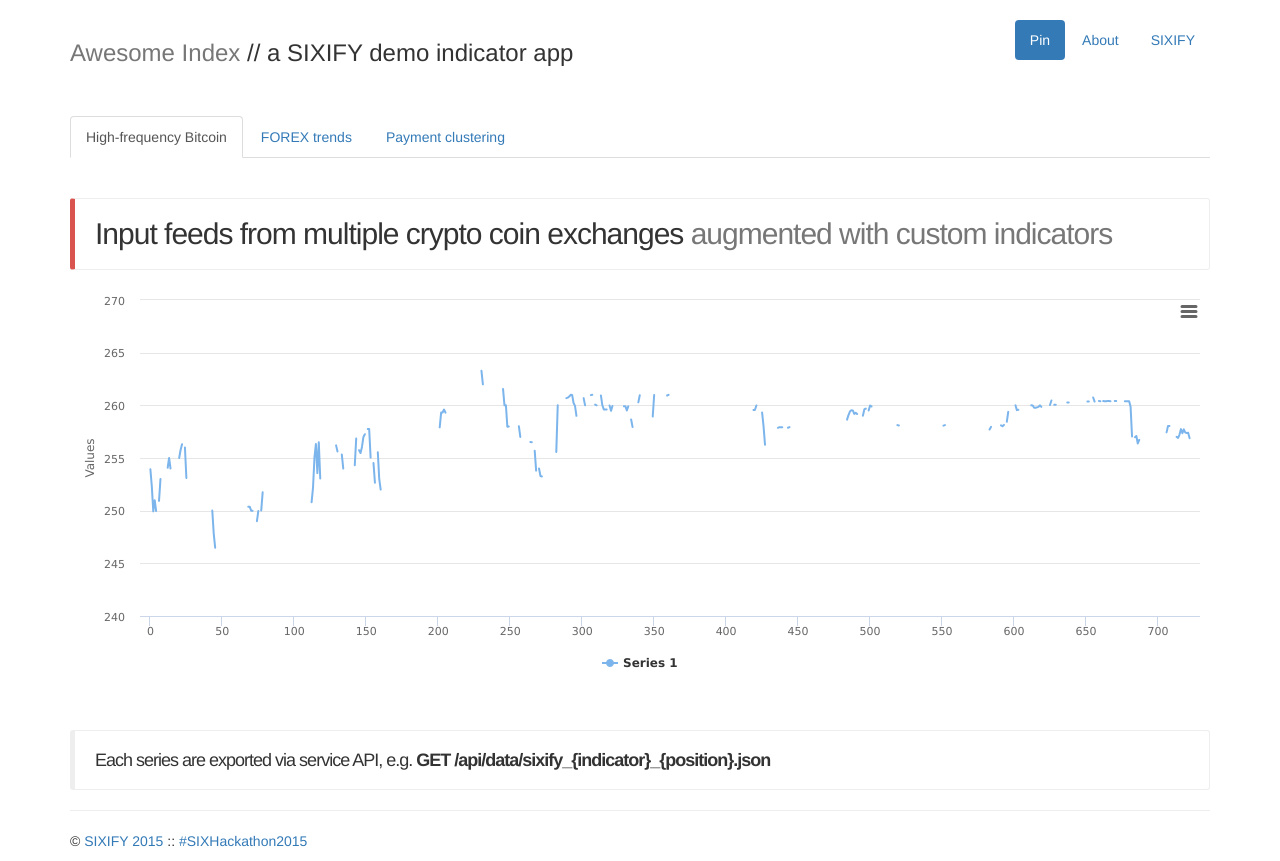
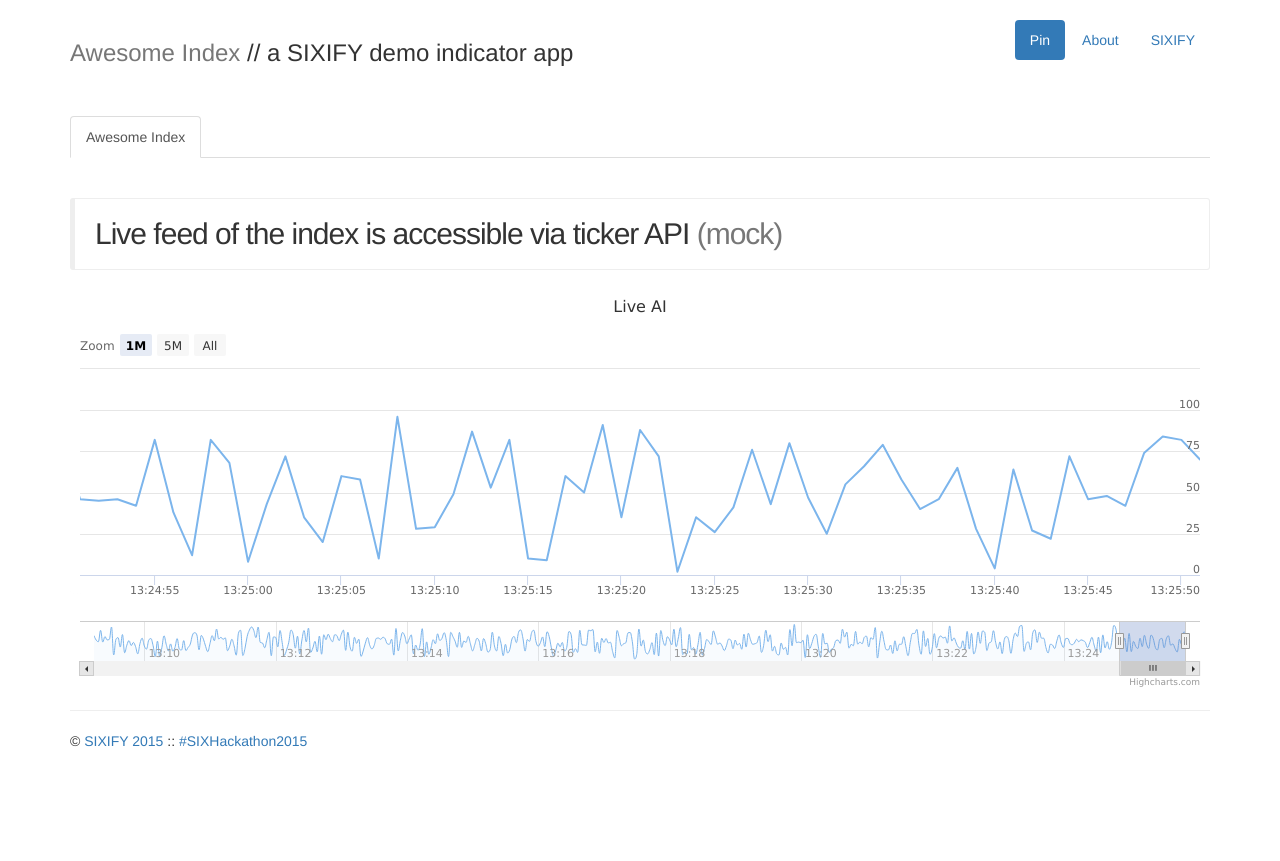
Before and after one commit to sixify/sixify, a plain HTML site: page visualize/index.html in a window 1280 px wide. After the commit the page ends 800 px from the top, so only its background shows below. Drawn offline with nearby package versions, Linux system fonts and the light colour scheme; animation ran at ten frames a second.

Commit message:
modified:   index.html new file:   scripts/ai.js modified:   scripts/highfreq.js modified:   scripts/tabs.js

```diff
--- a/visualize/index.html
+++ b/visualize/index.html
@@ -38,17 +38,24 @@
       <br><br>
 
       <ul id="visual-tabs" class="nav nav-tabs">
-        <li role="presentation" class="active"><a href="#highfreq">High-frequency Bitcoin</a></li>
+        <li role="presentation" class="active"><a href="#ai">Awesome Index</a></li>
+        <!-- <li role="presentation"><a href="#highfreq">High-frequency Bitcoin</a></li>
         <li role="presentation"><a href="#forex">FOREX trends</a></li>
-        <li role="presentation"><a href="#payment_clustering">Payment clustering</a></li>
+        <li role="presentation"><a href="#payment_clustering">Payment clustering</a></li> -->
       </ul>
 
       <br>
 
       <div class="tab-content">
 
+        <!-- Awesome index (AI) -->
+        <div id="ai" class="tab-pane fade in active">
+          <h2 class="featurette-heading free-border free-border-2">Live feed of the index is accessible via ticker API <span class="text-muted">(mock)</span></h2>
+          <div id="ai-container" style="height: 400px; min-width: 310px"></div>
+        </div>
+
         <!-- High Freq story -->
-        <div id="highfreq" class="tab-pane fade in active">
+        <div id="highfreq" class="tab-pane fade">
           <h2 class="featurette-heading free-border free-border-1">Input feeds from multiple crypto coin exchanges <span class="text-muted">augmented with custom indicators</span></h2>
           <div id="highfreq-container" style="height: 400px; min-width: 310px"></div>
           <br>
@@ -60,7 +67,6 @@
           <h2 class="featurette-heading free-border">Input feeds from multiple crypto coin exchanges <span class="text-muted">augmented with custom indicators</span></h2>
           <div id="forex-container" style="height: 400px; min-width: 310px"></div>
         </div>
-
 
         <hr>
 
@@ -74,6 +80,7 @@
     <script src="http://code.highcharts.com/stock/highstock.js"></script>
     <script src="http://code.highcharts.com/stock/modules/exporting.js"></script>
     <script src="scripts/tabs.js"></script>
+    <script src="scripts/ai.js"></script>
     <script src="scripts/highfreq.js"></script>
     <script src="scripts/forex.js"></script>
     <script type="text/javascript"> <!--
--- /dev/null
+++ b/visualize/scripts/ai.js
@@ -0,0 +1,68 @@
+$(function () {
+
+    Highcharts.setOptions({
+        global : {
+            useUTC : false
+        }
+    });
+
+    // Create the chart
+    $('#ai-container').highcharts('StockChart', {
+        chart : {
+            events : {
+                load : function () {
+
+                    // set up the updating of the chart each second
+                    var series = this.series[0];
+                    setInterval(function () {
+                        var x = (new Date()).getTime(), // current time
+                            y = Math.round(Math.random() * 100);
+                        series.addPoint([x, y], true, true);
+                    }, 1000);
+                }
+            }
+        },
+
+        rangeSelector: {
+            buttons: [{
+                count: 1,
+                type: 'minute',
+                text: '1M'
+            }, {
+                count: 5,
+                type: 'minute',
+                text: '5M'
+            }, {
+                type: 'all',
+                text: 'All'
+            }],
+            inputEnabled: false,
+            selected: 0
+        },
+
+        title : {
+            text : 'Live AI'
+        },
+
+        exporting: {
+            enabled: false
+        },
+
+        series : [{
+            name : 'Random data',
+            data : (function () {
+                // generate an array of random data
+                var data = [], time = (new Date()).getTime(), i;
+
+                for (i = -999; i <= 0; i += 1) {
+                    data.push([
+                        time + i * 1000,
+                        Math.round(Math.random() * 100)
+                    ]);
+                }
+                return data;
+            }())
+        }]
+    });
+
+});
--- a/visualize/scripts/highfreq.js
+++ b/visualize/scripts/highfreq.js
@@ -10,7 +10,7 @@
                     credits: false,
 
                     title: {
-                        text: "",
+                        text: "Distributed market prices vs. avarage ",
                     },
 
                     // tooltip: {
--- a/visualize/scripts/tabs.js
+++ b/visualize/scripts/tabs.js
@@ -14,7 +14,7 @@
   // add default url hash, if it's not set
   var hash = window.location.hash;
   if(!hash) {
-    window.location.hash = 'highfreq';
+    window.location.hash = 'ai';
   }
 
   // switch to the currently selected tab using current url hash
```
